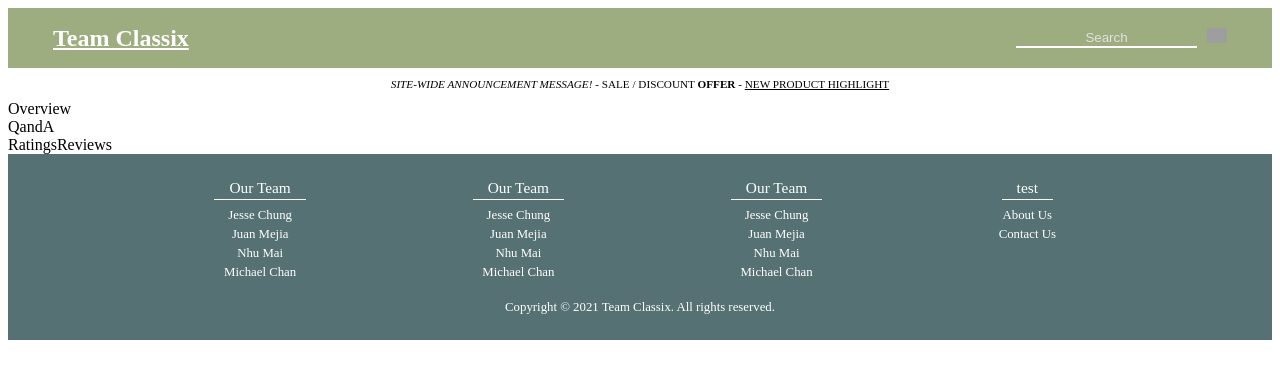
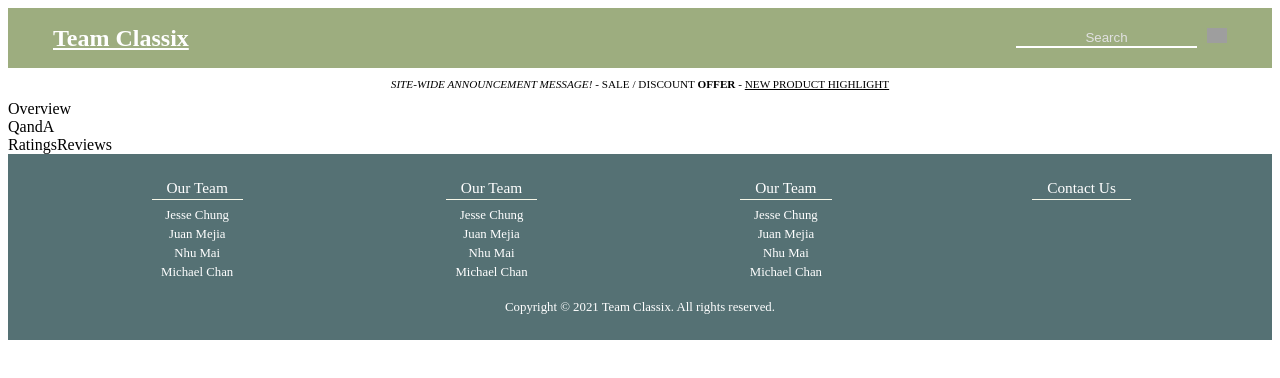
Before and after one commit to TeamClassix/BIND, a React app: page / in a window 1280 px wide. Shown: the top 378 px of the page. Built offline with nearby package versions, Linux system fonts and the light colour scheme; grey boxes are pictures that could not be loaded; the HTML template or start-up script is replaced by a standard one.

Commit message:
Linting Part 1

```diff
--- a/src/components/Footer/Footer.jsx
+++ b/src/components/Footer/Footer.jsx
@@ -1,6 +1,6 @@
 import React from 'react';
 import styled from 'styled-components';
-import FooterMenu from './FooterMenu.jsx';
+import FooterItem from './FooterItem.jsx';
 
 const FooterDiv = styled.div`
   display: flex;
@@ -15,7 +15,7 @@ const FooterDiv = styled.div`
 `;
 const FooterMenusDiv = styled.div`
   display: flex;
-  justify-content: space-evenly;
+  justify-content: space-around;
   width: 1180px;
 `;
 const CopyrightDiv = styled.div`
@@ -23,7 +23,6 @@ const CopyrightDiv = styled.div`
 `;
 const MenuItems = {
   menu_1: {
-    title: 'Our Team',
     items: [
       {
         name: 'Jesse Chung',
@@ -48,7 +47,6 @@ const MenuItems = {
     ]
   },
   menu_2: {
-    title: 'test',
     items: [
       {
         name: 'About Us',
@@ -67,10 +65,10 @@ const MenuItems = {
 const Footer = () => (
   <FooterDiv>
     <FooterMenusDiv>
-      <FooterMenu data={MenuItems.menu_1} />
-      <FooterMenu data={MenuItems.menu_1} />
-      <FooterMenu data={MenuItems.menu_1} />
-      <FooterMenu data={MenuItems.menu_2} />
+      <FooterItem title="Our Team" data={MenuItems.menu_1} />
+      <FooterItem title="Our Team" data={MenuItems.menu_1} />
+      <FooterItem title="Our Team" data={MenuItems.menu_1} />
+      <FooterItem title="Contact Us" />
     </FooterMenusDiv>
     <CopyrightDiv>Copyright &copy; 2021 Team Classix. All rights reserved.</CopyrightDiv>
   </FooterDiv>
--- /dev/null
+++ b/src/components/Footer/FooterItem.jsx
@@ -0,0 +1,70 @@
+import React from 'react';
+import styled from 'styled-components';
+import PropTypes from 'prop-types';
+
+const FooterMenu = ({ title, data }) => (
+  <MenuContainer>
+    <MenuTitleDiv>{title}</MenuTitleDiv>
+    <MenuItemUl>
+      {data && data.items.map((item) => (
+        <MenuItemLi key={item.name}>
+          <MenuItemLiA target={item.target} href={item.url}>{item.name}</MenuItemLiA>
+        </MenuItemLi>
+      ))}
+    </MenuItemUl>
+  </MenuContainer>
+);
+
+const MenuContainer = styled.div`
+  display: flex;
+  flex-direction: column;
+  align-items: center;
+`;
+const MenuItemUl = styled.ul`
+  list-style-type: none;
+  padding-inline-start: 0;
+  display: flex;
+  flex-direction: column;
+  align-items: center;
+  margin-block-start: 0.5em;
+  margin-block-end: 0.2em;
+`;
+const MenuItemLiA = styled.a`
+  color: #fff;
+  text-decoration: none;
+  padding: 2px 10px;
+  &:hover {
+    background-color: #18373b;
+    transition: 0.3s;
+    border-radius: 3px;
+  }
+`;
+const MenuItemLi = styled.li`
+  margin: 2px;
+`;
+const MenuTitleDiv = styled.div`
+  font-weight: 500;
+  font-size: 1.2em;
+  border-bottom: 1px solid #f7f7e8;
+  padding: 0 15px 2px 15px;
+`;
+
+// FooterMenu.propTypes = {
+//   title: PropTypes.string.isRequired,
+//   data: PropTypes.shape({
+//     items: PropTypes.shape([
+//       PropTypes.shape({
+//         name: PropTypes.string,
+//         url: PropTypes.string,
+//         target: PropTypes.string,
+//       }),
+//     ]),
+//   }),
+// };
+// FooterMenu.defaultProps = {
+//   data: {
+//     items: null,
+//   },
+// };
+
+export default FooterMenu;
--- a/src/components/Footer/FooterMenu.jsx
+++ /dev/null
@@ -1,49 +0,0 @@
-import React from 'react';
-import styled from 'styled-components';
-
-const MenuContainer = styled.div`
-  display: flex;
-  flex-direction: column;
-  align-items: center;
-`;
-const MenuItemUl = styled.ul`
-  list-style-type: none;
-  padding-inline-start: 0;
-  display: flex;
-  flex-direction: column;
-  align-items: center;
-  margin-block-start: 0.5em;
-  margin-block-end: 0.2em;
-`;
-const MenuItemLiA = styled.a`
-  color: #fff;
-  text-decoration: none;
-  padding: 2px 10px;
-  &:hover {
-    background-color: #18373b;
-    transition: 0.3s;
-    border-radius: 3px;
-  }
-`;
-const MenuItemLi = styled.li`
-  margin: 2px;
-`;
-const MenuTitleDiv = styled.div`
-  font-weight: 500;
-  font-size: 1.2em;
-  border-bottom: 1px solid #f7f7e8;
-  padding: 0 15px 2px 15px;
-`;
-
-const FooterMenu = props => (
-  <MenuContainer>
-    <MenuTitleDiv>{props.data.title}</MenuTitleDiv>
-    <MenuItemUl>
-      {props.data.items.map((item, i) => {
-        return <MenuItemLi key={i}><MenuItemLiA target={item.target} href={item.url}>{item.name}</MenuItemLiA></MenuItemLi>
-      })}
-    </MenuItemUl>
-  </MenuContainer>
-);
-
-export default FooterMenu;
--- a/src/index.js
+++ b/src/index.jsx
@@ -2,7 +2,4 @@ import React from 'react';
 import ReactDOM from 'react-dom';
 import App from '#components/App.jsx';
 
-ReactDOM.render(
-  <App />,
-  document.getElementById('app')
-);
+ReactDOM.render(<App />, document.getElementById('app'));
--- a/webpack.config.js
+++ b/webpack.config.js
@@ -2,7 +2,7 @@ const path = require('path');
 
 module.exports = {
   mode: 'development',
-  entry: './src/index.js',
+  entry: './src/index.jsx',
   output: {
     filename: 'bundle.js',
     path: path.resolve(__dirname, 'dist'),
@@ -10,15 +10,18 @@ module.exports = {
   module: {
     rules: [
       {
-        test: /\.m?(js|jsx)$/,
+        test: /\.m?(jsx|js)$/,
         exclude: /(node_modules|bower_components)/,
         use: {
           loader: 'babel-loader',
           options: {
-            presets: ['@babel/preset-env', '@babel/preset-react']
-          }
-        }
-      }
-    ]
-  }
+            presets: ['@babel/preset-env', '@babel/preset-react'],
+          },
+        },
+      },
+    ],
+  },
+  resolve: {
+    extensions: ['.js', '.jsx'],
+  },
 };
```
Also changed, not shown: package.json (+7 -0 lines), src/components/App.jsx (+7 -7 lines), .eslintrc.json (added), 1 other file (tests, documents, lock files or other folders).
